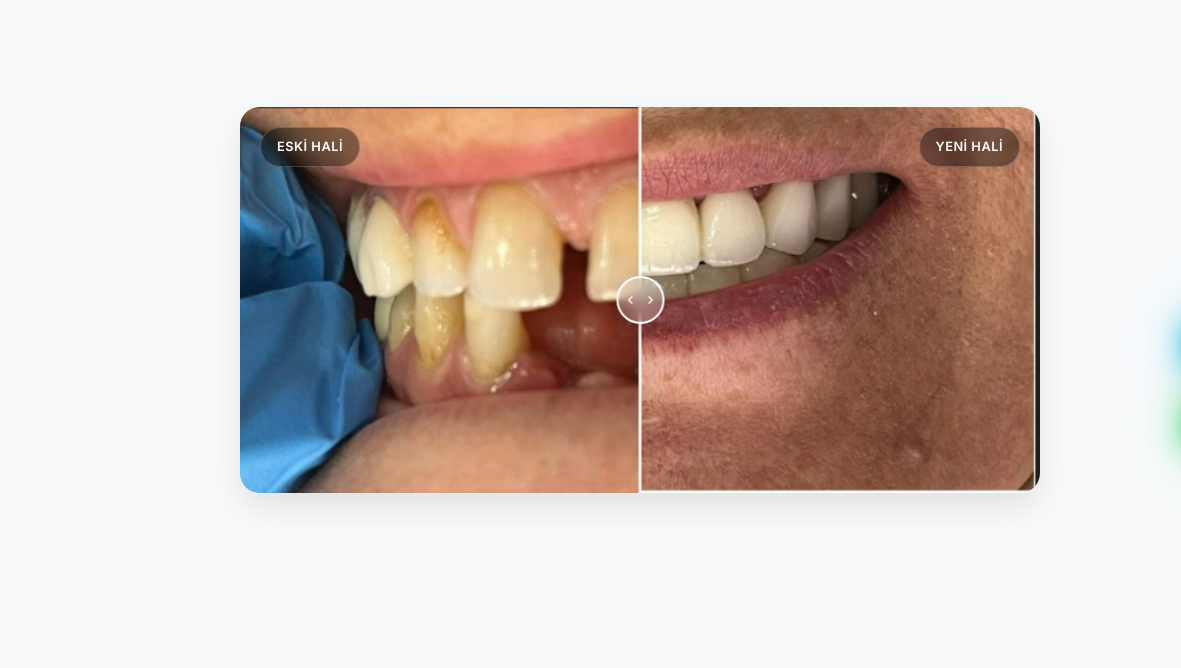
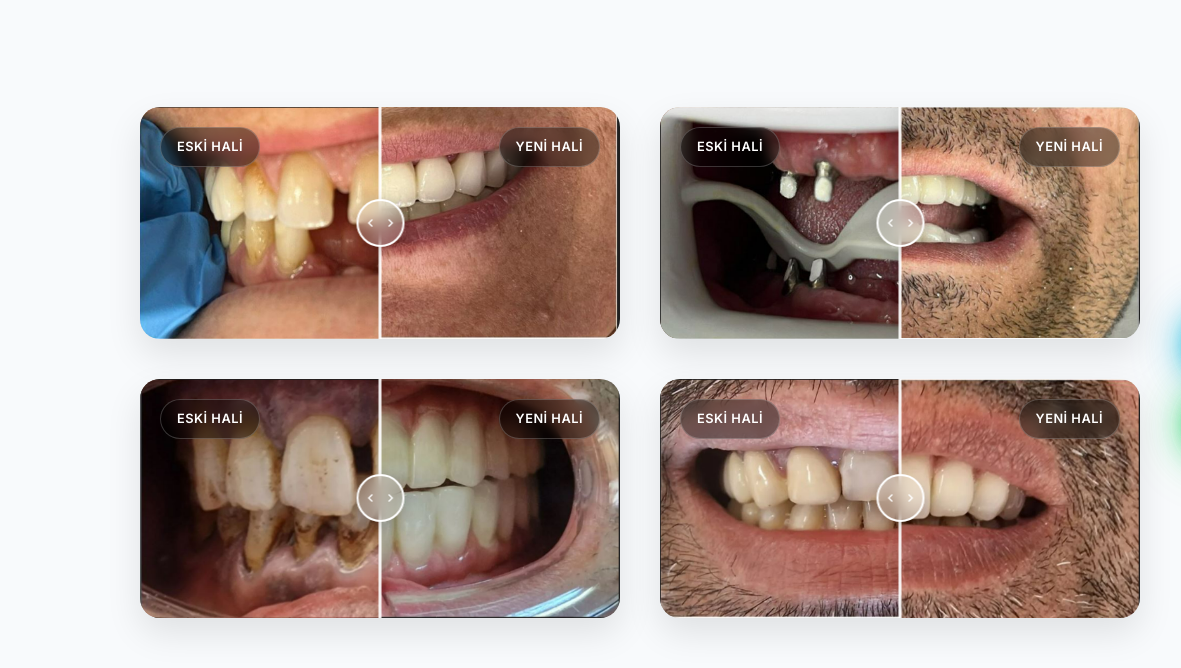
Before and after one commit to barismert27/basyildizdishekimi, a website: page public/galeri.html in a window 1280 px wide. Shown: the part 313-981 px from the top of the page, 0-1181 px from the left. Drawn offline with Linux system fonts and the light colour scheme.

Commit message:
Tum oncesi-sonrasi fotograflari (image 1-7) galeriye tekil slider olarak eklendi

```diff
--- a/public/galeri.html
+++ b/public/galeri.html
@@ -299,11 +299,41 @@
                         .ba-label.after { right: 20px; }
                     </style>
 
-                    <div class="ba-grid" style="grid-template-columns: 1fr; max-width: 800px;">
-                        <!-- Tekli Slider -->
+                    <div class="ba-grid">
+                        <!-- Birinci Slider -->
                         <div class="ba-slider" style="aspect-ratio: auto;">
                             <div class="ba-after"><img src="video/image copy.png" alt="Yeni Hali"></div>
                             <div class="ba-before"><img src="video/image.png" alt="Eski Hali"></div>
+                            <div class="ba-label before">Eski Hali</div>
+                            <div class="ba-label after">Yeni Hali</div>
+                            <input type="range" min="0" max="100" value="50" class="ba-range" oninput="updateSlider(this)">
+                            <div class="ba-handle"></div>
+                        </div>
+
+                        <!-- İkinci Slider -->
+                        <div class="ba-slider" style="aspect-ratio: auto;">
+                            <div class="ba-after"><img src="video/image copy 3.png" alt="Yeni Hali"></div>
+                            <div class="ba-before"><img src="video/image copy 2.png" alt="Eski Hali"></div>
+                            <div class="ba-label before">Eski Hali</div>
+                            <div class="ba-label after">Yeni Hali</div>
+                            <input type="range" min="0" max="100" value="50" class="ba-range" oninput="updateSlider(this)">
+                            <div class="ba-handle"></div>
+                        </div>
+
+                        <!-- Üçüncü Slider -->
+                        <div class="ba-slider" style="aspect-ratio: auto;">
+                            <div class="ba-after"><img src="video/image copy 5.png" alt="Yeni Hali"></div>
+                            <div class="ba-before"><img src="video/image copy 4.png" alt="Eski Hali"></div>
+                            <div class="ba-label before">Eski Hali</div>
+                            <div class="ba-label after">Yeni Hali</div>
+                            <input type="range" min="0" max="100" value="50" class="ba-range" oninput="updateSlider(this)">
+                            <div class="ba-handle"></div>
+                        </div>
+
+                        <!-- Dördüncü Slider -->
+                        <div class="ba-slider" style="aspect-ratio: auto;">
+                            <div class="ba-after"><img src="video/image copy 7.png" alt="Yeni Hali"></div>
+                            <div class="ba-before"><img src="video/image copy 6.png" alt="Eski Hali"></div>
                             <div class="ba-label before">Eski Hali</div>
                             <div class="ba-label after">Yeni Hali</div>
                             <input type="range" min="0" max="100" value="50" class="ba-range" oninput="updateSlider(this)">
```
Also changed, not shown: public/video/23232323232.JPG (deleted), public/video/Ekran Alıntısı.JPG (deleted), public/video/image copy 4.png (added), public/video/image copy 5.png (added), public/video/image copy 6.png (added), public/video/image copy 7.png (added).
